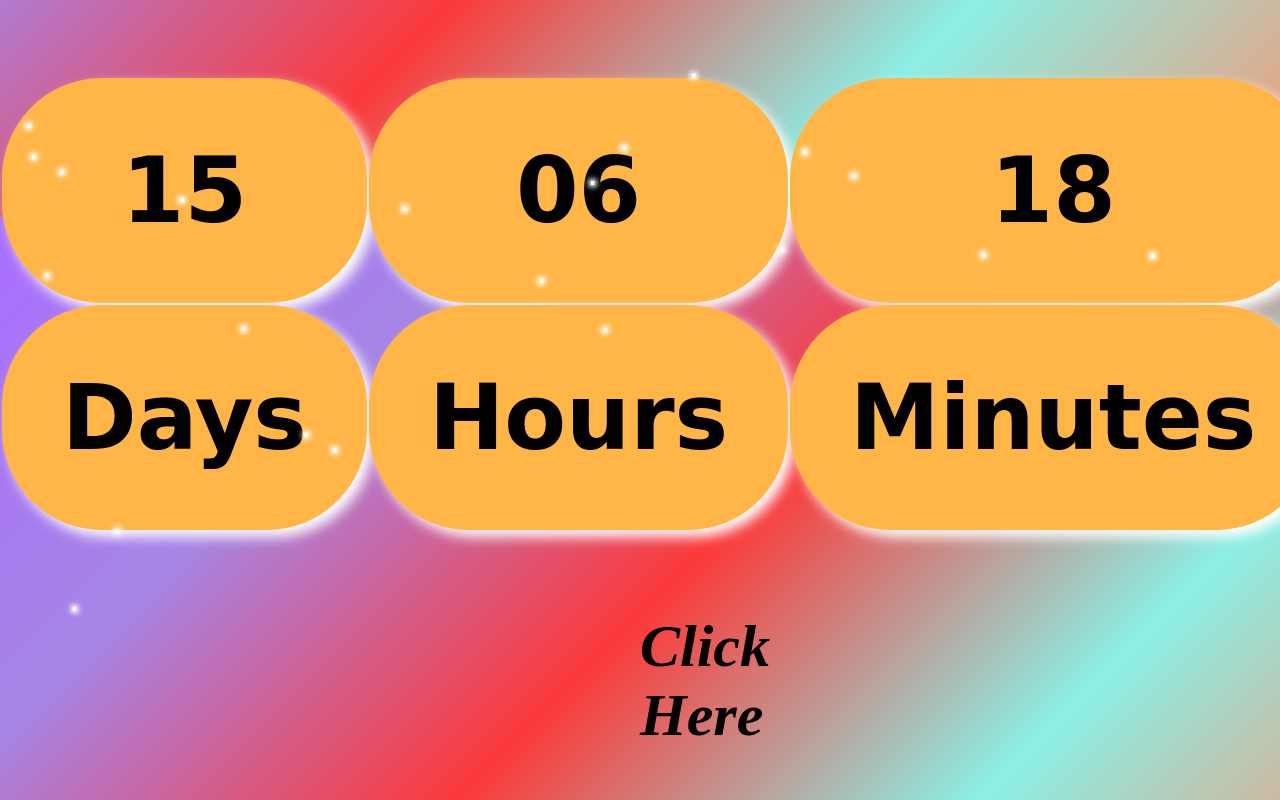
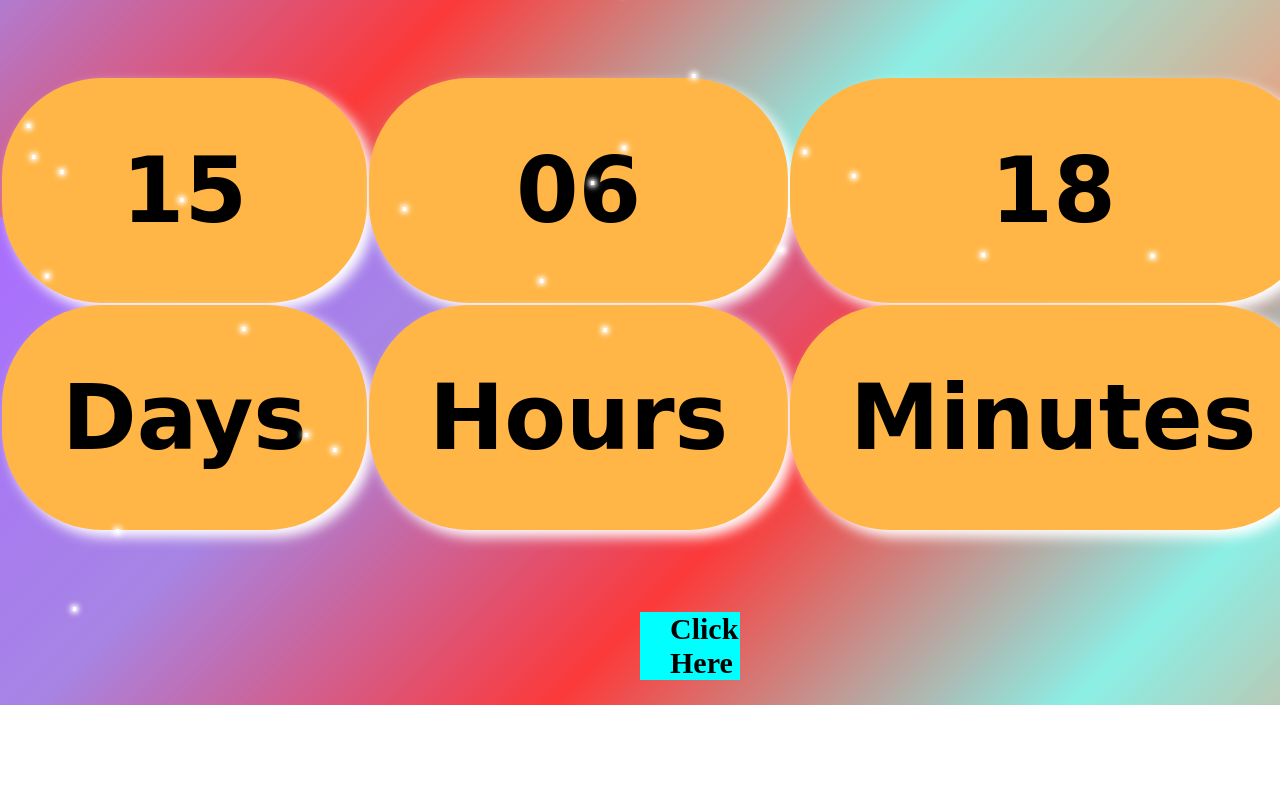
Before and after one commit to Official-Mamba/Hbdy-Anchal-, a plain HTML site: page index.html in a window 1280 px wide. Shown: the part 583-1383 px from the top of the page. After the commit the page ends 1288 px from the top, so only its background shows below. Drawn offline with Linux system fonts and the light colour scheme.

Commit message:
index.html

```diff
--- a/index.html
+++ b/index.html
@@ -81,12 +81,19 @@
 
 
    h2{
-margin-left: 50%;
-margin-right: 50%;
-    font-style: italic;
-    font-size:60px;
+margin-left: 30%;
+
+
+    font-size: 30px;
+
 }
 
+  .here{
+    background-color: aqua;
+    width: 100px;
+   margin-left: 50%;
+
+  }
 
 
 
@@ -161,7 +168,8 @@ margin-right: 50%;
 
 
 
-         <div id="here">
+
+         <div class="here">
 
 <h2>  Click Here</h2>
 
```
